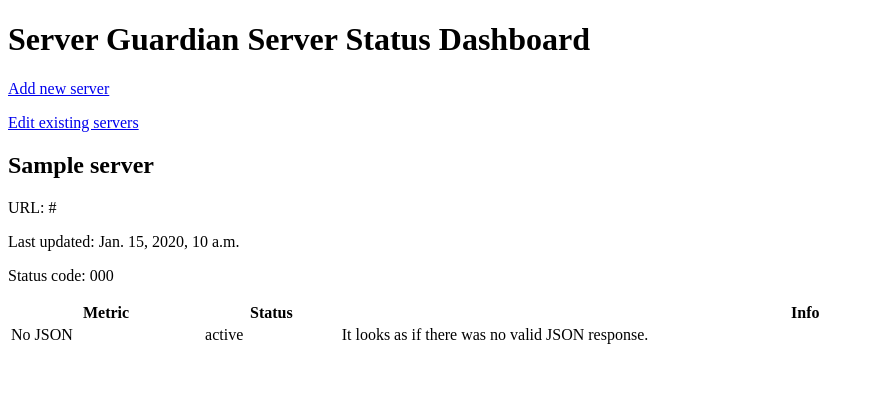
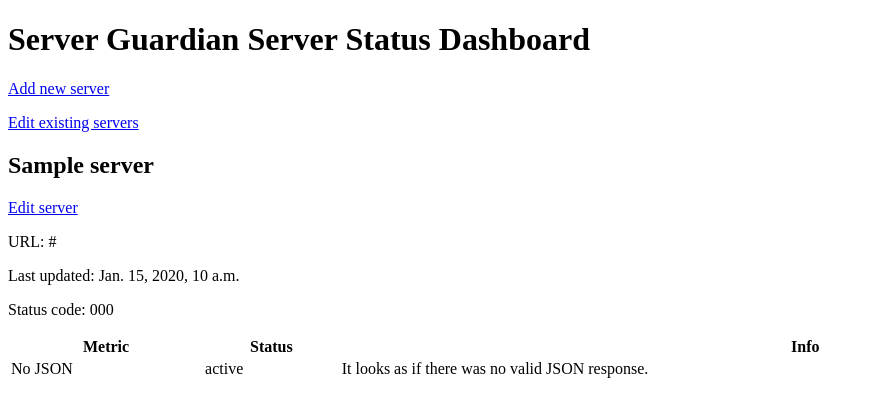
Before and after one commit to bitlabstudio/django-server-guardian, a Django app: template server_guardian/templates/server_guardian/server_list.html in a window 1280 px wide. Shown: the top 417 px of the page, without its empty margins (0-874 px from the left). Run offline with Django 3.2, Linux system fonts and the light colour scheme; the template is opened without the code that fills it: most values are stand-ins (such as "Sample title", 1, 10 or a date in 2020).

Commit message:
Added update link to server list

```diff
--- a/server_guardian/templates/server_guardian/server_list.html
+++ b/server_guardian/templates/server_guardian/server_list.html
@@ -8,6 +8,7 @@
     {% endif %}
     {% for server in object_list %}
         <h2>{{ server.name }}</h2>
+        <p><a href="{% url "admin:server_guardian_server_change" pk=server.pk %}">Edit server</a></p>
         <p>URL: {{ server.url }}</p>
         <p>Last updated: {{ server.last_updated }}</p>
         <p>Status code: {{ server.status_code }}</p>
```
